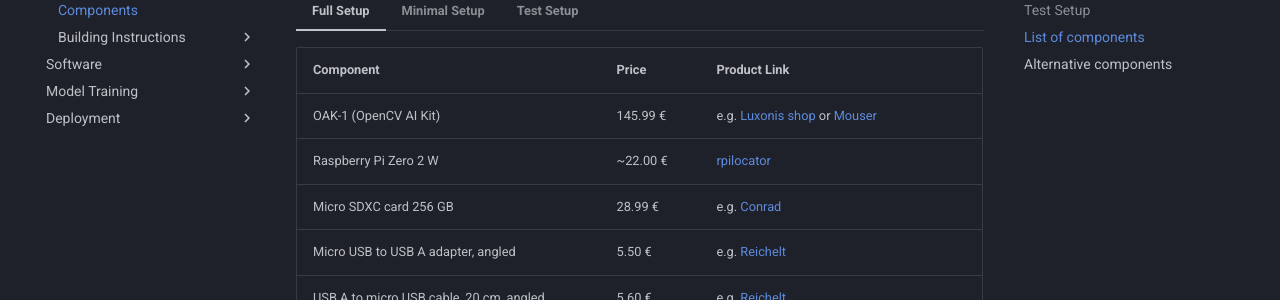
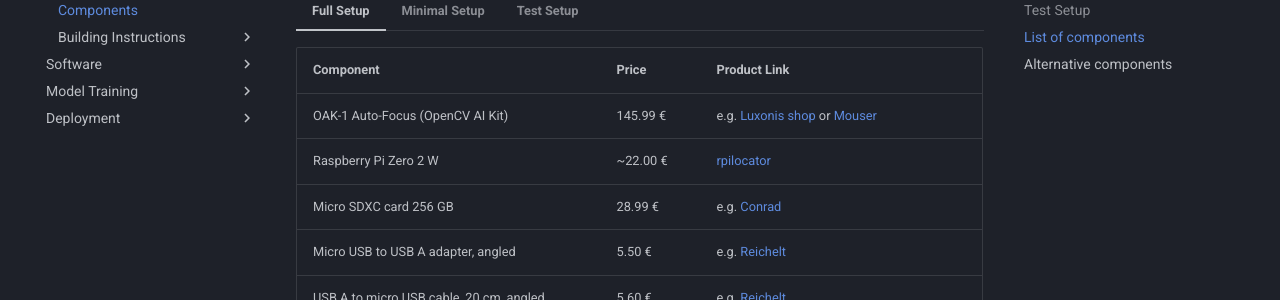
Before and after one commit to maxsitt/insect-detect-docs, an MkDocs documentation site: the page built from docs/hardware/components.md, in a window 1280 px wide and 900 px high, scrolled down 1350 px. Shown: the part 152-452 px from the top of the window. Built offline with MkDocs 1.6.1 and Material for MkDocs 9.7.7, drawn with Linux system fonts in a browser that asks for light colours; comment, search, counter and statistics services are not loaded.

Commit message:
Update components.md
Fix link to auto-focus version of OAK-1.

```diff
--- a/docs/hardware/components.md
+++ b/docs/hardware/components.md
@@ -73,7 +73,7 @@
 
     | Component                                       | Price              | Product Link                                                                                                               |
     | ----------------------------------------------- | ------------------ | -------------------------------------------------------------------------------------------------------------------------- |
-    | OAK-1 (OpenCV AI Kit)                           | 145.99 &euro;      | e.g. [Luxonis shop](https://bit.ly/3Ew7PbM){target=_blank} or [Mouser](https://bit.ly/3dl8ukF){target=_blank}              |
+    | OAK-1 Auto-Focus (OpenCV AI Kit)                | 145.99 &euro;      | e.g. [Luxonis shop](https://shop.luxonis.com/collections/usb/products/oak-1?variant=42664380334303){target=_blank} or [Mouser](https://bit.ly/3dl8ukF){target=_blank} |
     | Raspberry Pi Zero 2 W                           | ~22.00 &euro;      | [rpilocator](https://rpilocator.com){target=_blank}                                                                        |
     | Micro SDXC card 256 GB                          | 28.99 &euro;       | e.g. [Conrad](https://bit.ly/3Z5tNsA){target=_blank}                                                                       |
     | Micro USB to USB A adapter, angled              | 5.50 &euro;        | e.g. [Reichelt](https://bit.ly/3SIgDjk){target=_blank}                                                                     |
```
